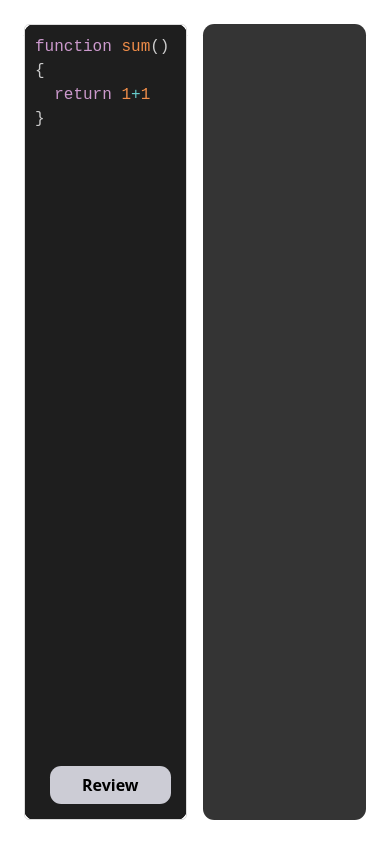
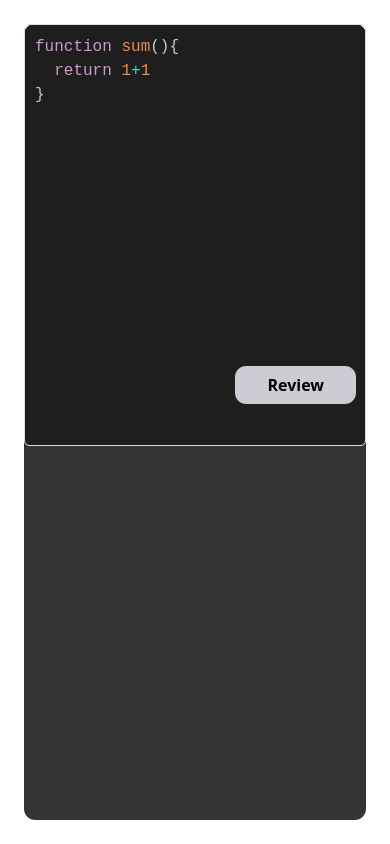
Before and after one commit to Dineshv45/Code-Reviewer, a React (Vite) app in the folder frontend/: page / in a window 390 px wide. Built offline with nearby package versions, Linux system fonts and the light colour scheme; no server answers.

Commit message:
Made responsive

```diff
--- a/frontend/src/App.css
+++ b/frontend/src/App.css
@@ -17,6 +17,7 @@ main {
   padding: 1.5rem;
   display: flex;
   gap: 1rem;
+  flex-direction: row;
 }
 
 main .left,
@@ -79,11 +80,11 @@ main .left {
   white-space: pre-wrap;
 }
 
-/* Loader Container */
+/* Loader Container (desktop look) */
 .loader-container {
   display: flex;
   justify-content: center;
-  margin-top: 290px; /* pushes it down */
+  margin-top: 290px;
   gap: 6px;
   font-size: 2rem;
   font-weight: bold;
@@ -118,3 +119,50 @@ main .left {
     opacity: 1;
   }
 }
+
+/* ---------- responsive: small screens ---------- */
+@media (max-width: 768px) {
+  main {
+    flex-direction: column;
+    gap: 12px;
+  }
+
+  main .left,
+  main .right {
+    flex-basis: 100%;
+    height: auto;
+    min-height: 40vh;
+  }
+
+  /* main .left {
+    margin-bottom: 1rem;
+  } */
+  .left {
+    position: relative;
+  }
+
+  .left .code,
+  .code pre,
+  .code pre code {
+    height: 50vh;
+    min-height: 260px;
+    position: relative;
+  }
+
+.left .review-btn {
+    position: absolute;
+    bottom: 1px;
+    right: 10px;
+  }
+
+  /* bring loader up (less top margin) */
+  .loader-container {
+    margin-top: 80px;
+    font-size: 1.6rem;
+  }
+
+  .right {
+    padding-top: 2rem;
+    max-height: calc(100vh - 220px);
+  }
+}
```
